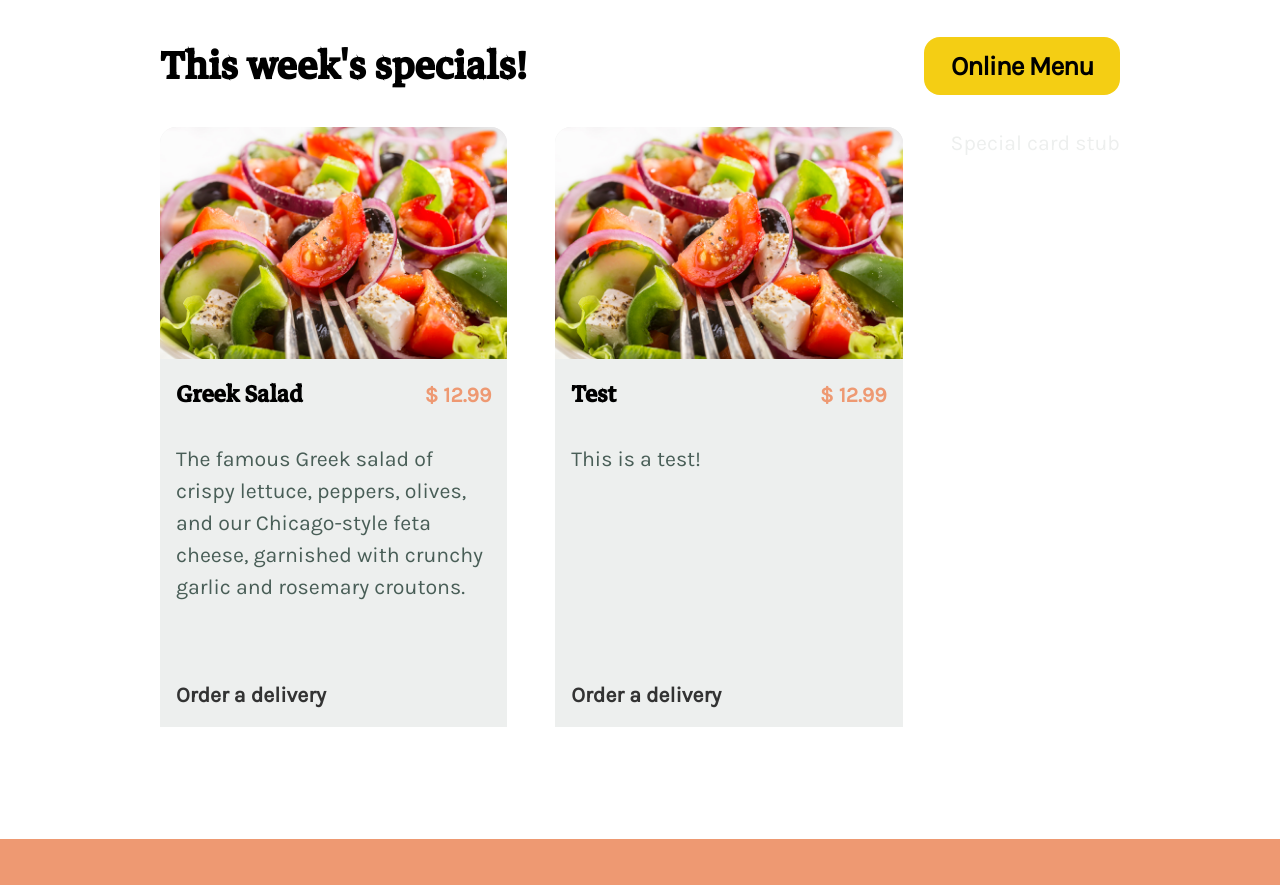
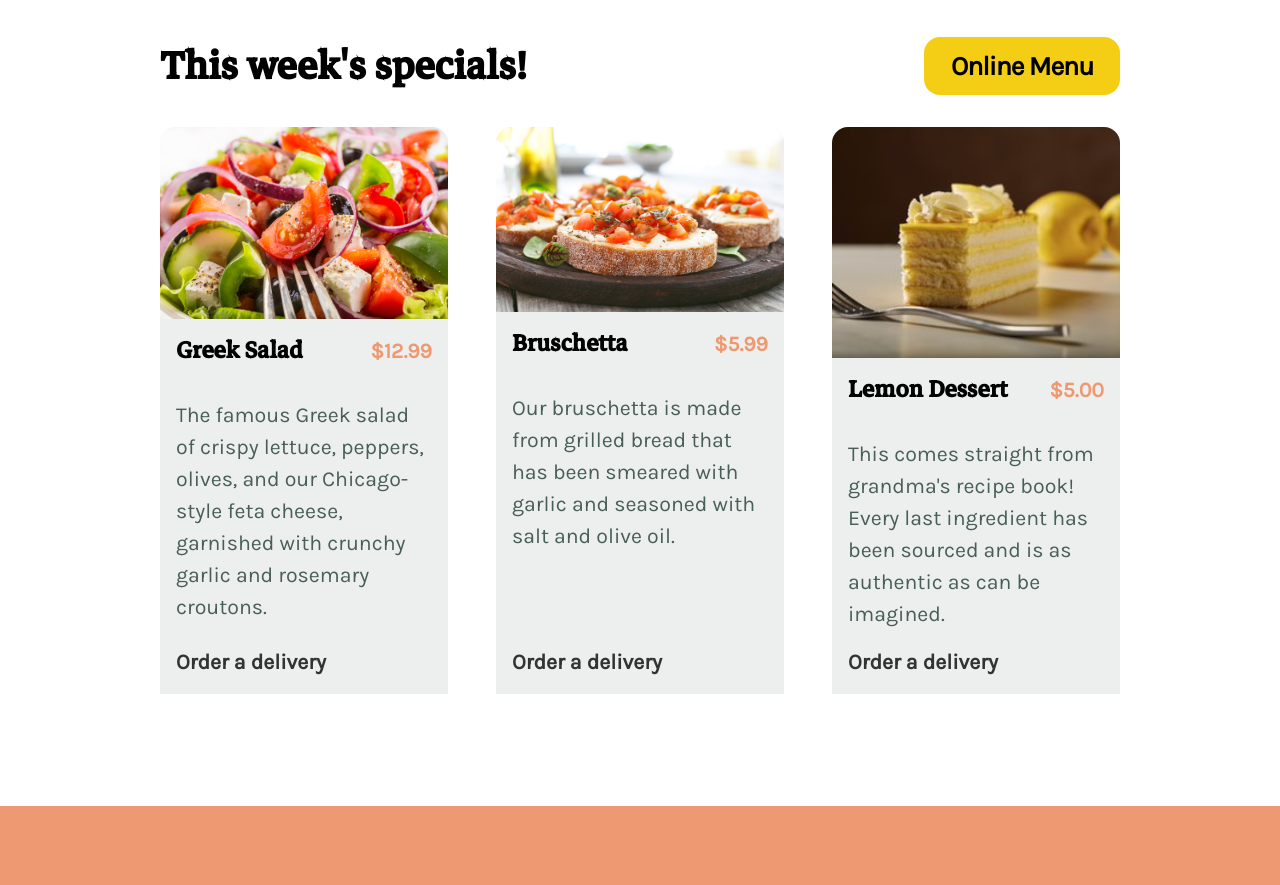
Before and after one commit to acolef/little_lemon, a React (Create React App) app: page / in a window 1280 px wide. Shown: the part 500-1385 px from the top of the page. Built offline with nearby package versions, Linux system fonts and the light colour scheme.

Commit message:
Format Special and SpecialCard components

```diff
--- a/src/components/cards/SpecialCard.css
+++ b/src/components/cards/SpecialCard.css
@@ -19,8 +19,7 @@
     display: flex;
     flex-direction: column;
     justify-content: space-between;
-    width: 400px;
-    height: 600px;
+    flex: 1;
     background-color: var(--highlight-gray);
     border-top-left-radius: 16px;
     border-top-right-radius: 16px;
@@ -40,6 +39,11 @@
     align-items: center;
 }
 
+.special-card-img {
+    display: flex;
+    flex: 1;
+}
+
 .special-card-img .card-img {
     border-top-left-radius: 16px;
     border-top-right-radius: 16px;
@@ -47,5 +51,5 @@
 }
 
 .special-card-delivery {
-    padding: 0 1em 1em 1em;
+    padding: 1em;
 }
--- a/src/components/cards/SpecialCard.js
+++ b/src/components/cards/SpecialCard.js
@@ -17,7 +17,7 @@
                         <h4 className="card">{props.dish}</h4>
                     </span>
                     <span>
-                        <p className="card-price">$ {props.price}</p>
+                        <p className="card-price">${props.price}</p>
                     </span>
                 </div>
                 <div className="special-card-description">
--- a/src/components/home/Specials.js
+++ b/src/components/home/Specials.js
@@ -45,23 +45,18 @@
                     </section>
                 </div>
                 <div className="specials-cards">
-                    <SpecialCard
-                        dish="Greek Salad"
-                        price="12.99"
-                        description="The famous Greek salad of crispy lettuce, peppers, olives, and our Chicago-style feta cheese, garnished with crunchy garlic and rosemary croutons."
-                        imgUrl={greeksalad}
-                        imgAlt="A Greek salad"
-                    />
-                    <SpecialCard
-                        dish="Test"
-                        price="12.99"
-                        description="This is a test!"
-                        imgUrl={greeksalad}
-                        imgAlt="A Greek salad"
-                    />
-                    <p>
-                        Special card stub
-                    </p>
+                    {weeklySpecials.map((data, i) => {
+                        return (
+                            <SpecialCard
+                                key={i}
+                                dish={data.dish}
+                                price={data.price}
+                                description={data.description}
+                                imgUrl={data.imgUrl}
+                                imgAlt={data.imgAlt}
+                            />
+                        );
+                    })}
                 </div>
             </div>
         </section>
```
